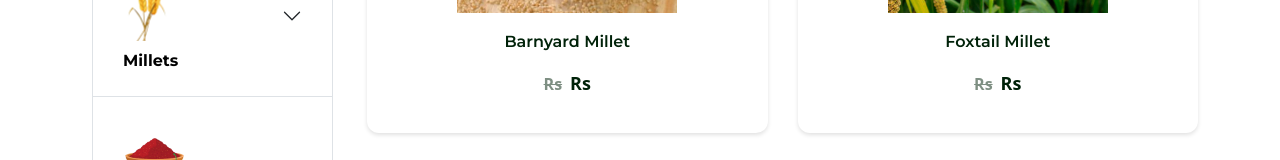
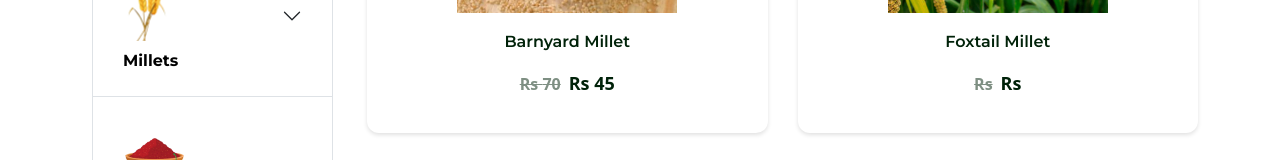
Before and after one commit to NakshatraNamahaCreations/mysoreoilswebsite, a React (Vite) app: page /MilletCategories in a window 1280 px wide. Shown: the part 437-597 px from the top of the page. Built offline with nearby package versions, Linux system fonts and the light colour scheme; no server answers.

Commit message:
updated code

```diff
--- a/src/App.jsx
+++ b/src/App.jsx
@@ -26,7 +26,7 @@ import Create_Account from "./pages/accounts/Create_Account";
 // import ProdductSpice from "./pages/Product_spice";
 import Product_spice from "./pages/Product_spice";
 import AlmondOil from "./pages/oil-products/AlmondOil";
-import OilCategory from "./pages/oil-products/oilcategory";
+
 import BlackSesameOil from "./pages/oil-products/BlackSesameOil";
 import CastorOil from "./pages/oil-products/CastorOil";
 import CoconutOil from "./pages/oil-products/CoconutOil";
@@ -43,12 +43,12 @@ import SafflowerOil from "./pages/oil-products/SafflowerOil";
 import ScrollToTop from "./components/ScrollToTop";
 import SpicePowders from "./pages/SpicePowders/SpicePowders";
 import Cosmetics from "./pages/Cosmetics/Oyl-Bath";
-import ClayUtensils from "./pages/Clay-Utensils/Clay-Bowl";
+
 import Snacks from "./pages/Snacks/Snacks";
 import IceCream from "./pages/IceCream/Mango";
 import Fruits from "./pages/Fruits/Fruits";
 import Vegetables from "./pages/Vegetables/Vegetables";
-import GiftingSolutions from "./pages/GiftingSolutions/Gifting-one";
+
 import DryFruits from "./pages/dry-fruits/DryFruits";
 import MilletCategory from "./pages/MilletCategory";
 import BarnyardMillet from "./pages/Millets/BarnyardMillet";
@@ -111,7 +111,7 @@ function App() {
            <Route path="/dry-fruits" element={<DryFruits/>}/>
           <Route path="/product-spice/:id" element={<Product_spice />} />
           <Route path="/oil-products/AlmondOil" element={<AlmondOil/>}/>
-          <Route path="/oil-products/OilCategory" element={<OilCategory/>}/>
+       {/*<Route path="/oilcategory" element={<OilCategory/>}/>*/}
           <Route path="/oil-products/BlackSesameOil" element={<BlackSesameOil/>}/>
           <Route path="/oil-products/CastorOil" element={<CastorOil/>}/>
           <Route path="/oil-products/CoconutOil" element={<CoconutOil/>}/>
--- a/src/main.jsx
+++ b/src/main.jsx
@@ -2,7 +2,7 @@ import { StrictMode } from 'react'
 import { createRoot } from 'react-dom/client'
 // import './index.css'
 import 'bootstrap/dist/css/bootstrap.min.css';
-import App from './App.jsx';
+import App from './App';
 import { Provider } from 'react-redux';
 import store from './redux/store';
 
--- a/src/pages/MilletCategory.jsx
+++ b/src/pages/MilletCategory.jsx
@@ -26,7 +26,9 @@ export default function MilletCategory() {
       id: "48",
       name: "Barnyard Millet",
       images: ["/media/Barnyard-Millet.jpeg"],
-      Link:"/Millets/BarnyardMillet"
+      Link:"/Millets/BarnyardMillet",
+      originalPrice:70,
+      discountedPrice: 45
     },
 
     {
--- a/src/pages/oil-products/CoconutOil.jsx
+++ b/src/pages/oil-products/CoconutOil.jsx
@@ -1,6 +1,6 @@
 import React, { useState } from "react";
 import { Container, Row, Col, Image, Form, Button } from "react-bootstrap";
-import OilCategory from "./oilcategory";
+
 import Navbar_Menu from "../../components/Navbar_Menu";
 
 
@@ -9,6 +9,8 @@ import { addToCart } from "../../redux/cartSlice";
 import { useNavigate } from "react-router-dom";
 import { Table, Badge } from "react-bootstrap";
 import { FaCheckCircle } from "react-icons/fa";
+import OilCategory from "./oilcategory";
+
 
 
 const CoconutOil = () => {
--- a/src/pages/oil-products/MustardOil.jsx
+++ b/src/pages/oil-products/MustardOil.jsx
@@ -1,6 +1,6 @@
 import { useState } from "react";
 import { Container, Row, Col, Image, Form, Button } from "react-bootstrap";
-import OilCategory from "./oilcategory";
+
 import Navbar_Menu from "../../components/Navbar_Menu";
 
 import { useDispatch } from "react-redux";
@@ -8,6 +8,7 @@ import { addToCart } from "../../redux/cartSlice";
 import { useNavigate } from "react-router-dom";
 import { Table, Badge } from "react-bootstrap";
 import { FaCheckCircle } from "react-icons/fa";
+import OilCategory from "./oilcategory";
 
 const MustardOil = () => {
   const images = [{ src:"/media/oil-mustard.png",weight:"500ml", price:"380"},
```
Also changed, not shown: 1 other file (tests, documents, lock files or other folders).
